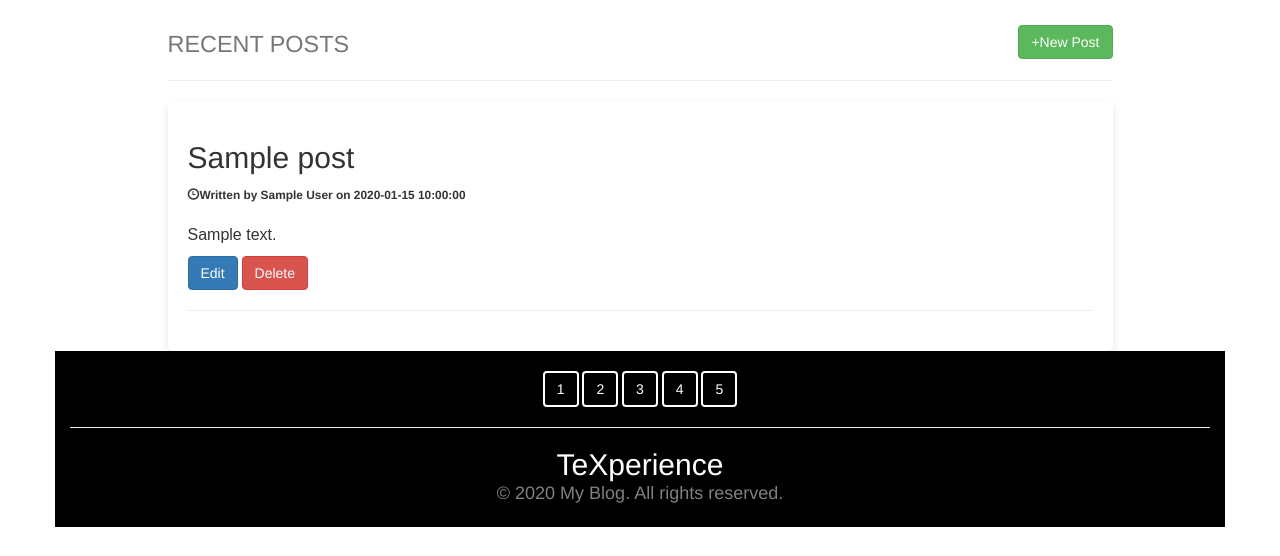
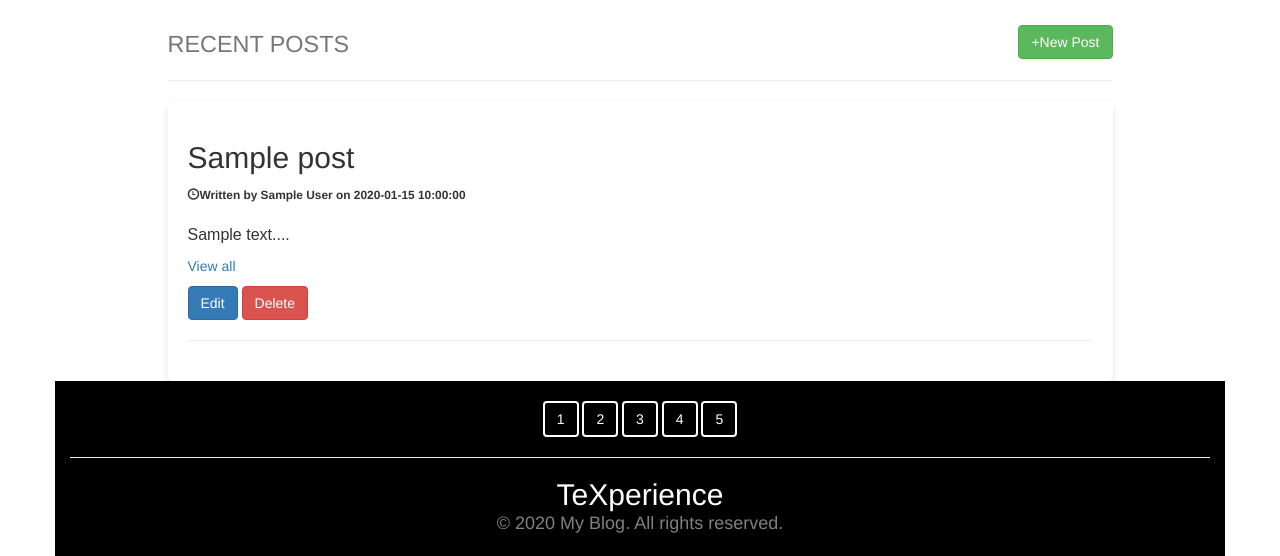
Before and after one commit to Koffi-Cobbin/TeXperienceBlog, a Flask app: template src/templates/blogs/posts.html in a window 1280 px wide. Shown: the part 52-608 px from the top of the page. Run offline with Flask 2, Linux system fonts and the light colour scheme; the template is opened without the code that fills it: most values are stand-ins (such as "Sample title", 1, 10 or a date in 2020); some libraries are stand-ins or nearby versions.

Commit message:
Update posts.html

```diff
--- a/src/templates/blogs/posts.html
+++ b/src/templates/blogs/posts.html
@@ -4,6 +4,7 @@
 <title>Profile/posts</title>
 <!-- You can add other css links here-->
 <script src="{{url_for('static', filename='js/main.js')}}"></script>
+<script src="https://ajax.googleapis.com/ajax/libs/jquery/3.5.1/jquery.min.js"></script>
  {% endblock %}
 
 {% block content %}
@@ -28,7 +29,9 @@
                 <br>
             {% endif %}
             <br>
-        <p style="white-space: pre-wrap; font-size: medium; font-family: sans-serif;">{{ post.content }}</p>
+        <p style="white-space: pre-wrap; font-size: medium; font-family: sans-serif;">{{ post.content[:500] }}...</p>
+        <a id="viewall" ><span>View all</span><br></a>
+        <p id="hidden" style="white-space: pre-wrap; font-size: medium; font-family: sans-serif;">{{ post.content[500:] }}</p>
         <a class="btn btn-primary" href="{{ url_for('blogs.editpost', id = post._id) }}">Edit</a>
         <a class="btn btn-danger "  href="{{ url_for('blogs.delete', id = post._id) }}">Delete</a>
         <hr>
@@ -70,4 +73,11 @@
         &copy; 2020 My Blog. All rights reserved.
     </div>
 </div>
+<script>
+ $(function(){
+  $("#viewall").click(function(){
+   $("#hidden").fadeToggle(1000);
+  });
+ });
+</script>
 {% endblock%}
```
